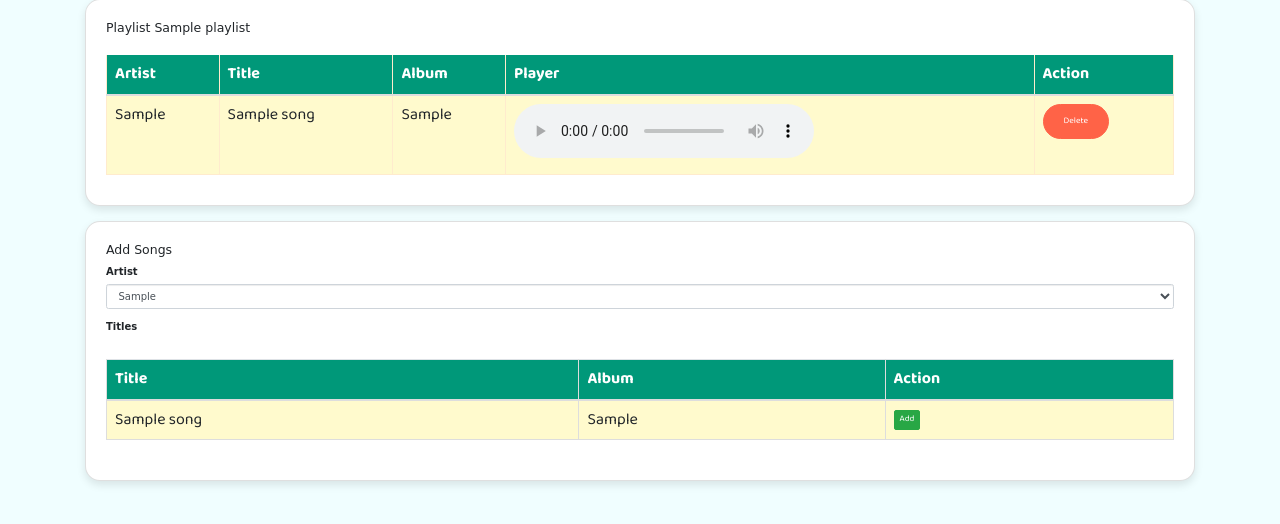
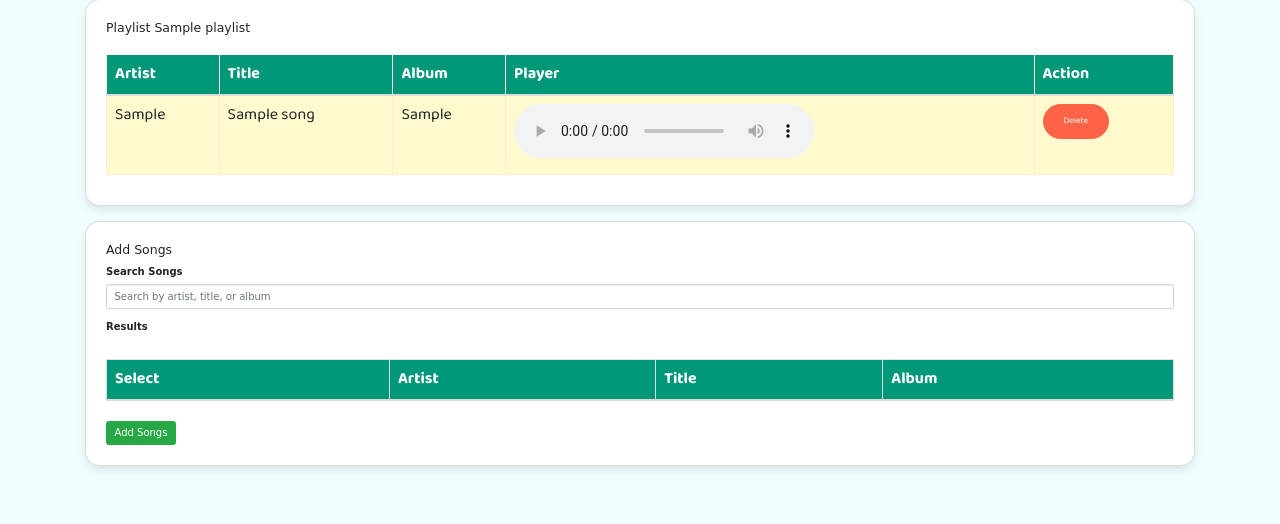
Before and after one commit to TheFerry10/tonitunes, a Flask app: page /playlist/edit/1 in a window 1280 px wide. Shown: the part 191-715 px from the top of the page. Run offline with Flask 3, Linux system fonts and the light colour scheme; tables that the repository leaves empty hold one stand-in row (values such as "Sample post"); lists and menus that the app fills with data are empty; some libraries are stand-ins or nearby versions.

Commit message:
Add song search and bulk add to playlist functionality

```diff
--- a/src/app/cardmanager/main/routes.py
+++ b/src/app/cardmanager/main/routes.py
@@ -2,7 +2,15 @@ import csv
 from pathlib import Path
 from typing import List
 
-from flask import current_app, flash, redirect, render_template, url_for
+from flask import (
+    current_app,
+    flash,
+    jsonify,
+    redirect,
+    render_template,
+    request,
+    url_for,
+)
 from sqlalchemy.orm import Session
 
 from ..db import db_session
@@ -104,6 +112,35 @@ def load_cards():
     return redirect(url_for(".index"))
 
 
+@main.route("/songs/search", methods=["GET"])
+def search_songs():
+    query = request.args.get("q", "").strip()
+    if not query:
+        return jsonify([])
+
+    songs = (
+        db_session.query(Song)
+        .filter(
+            Song.artist.ilike(f"%{query}%")
+            | Song.title.ilike(f"%{query}%")
+            | Song.album.ilike(f"%{query}%")
+        )
+        .all()
+    )
+    return jsonify(
+        [
+            {
+                "id": song.id,
+                "artist": song.artist,
+                "title": song.title,
+                "album": song.album,
+                "filename": song.filename,
+            }
+            for song in songs
+        ]
+    )
+
+
 def load_model_instances_from_csv(model: Base, file_path: Path) -> list[Base]:
     with open(file_path, "r", encoding="utf-8") as csvfile:
         reader = csv.DictReader(csvfile)
--- a/src/app/cardmanager/static/styles.css
+++ b/src/app/cardmanager/static/styles.css
@@ -172,3 +172,25 @@ tbody tr:hover {
 .wtf-form-card .card-body {
     padding: 20px;
 }
+
+.alert {
+    position: fixed;
+    top: 10px;
+    right: 10px;
+    z-index: 1050;
+    padding: 15px;
+    border-radius: 5px;
+    font-size: 14px;
+    box-shadow: 0 2px 5px rgba(0, 0, 0, 0.2);
+    display: none;
+}
+.alert-success {
+    background-color: #d4edda;
+    color: #155724;
+    border: 1px solid #c3e6cb;
+}
+.alert-error {
+    background-color: #f8d7da;
+    color: #721c24;
+    border: 1px solid #f5c6cb;
+}
--- a/src/app/cardmanager/templates/playlist-edit.html
+++ b/src/app/cardmanager/templates/playlist-edit.html
@@ -4,6 +4,7 @@
 {% block title %}Playlist{% endblock %}
 
 {% block page_content %}
+<div id="notification" class="alert" style="display: none;"></div>
 <div class="card wtf-form-card">
     <div class="card-body">
         <h5 class="card-title">Playlist {{ playlist.name }}</h5>
@@ -25,7 +26,7 @@
                     <td>{{ song.album }}</td>
                     <td>
                         <audio controls>
-                            <source src="/static/audio/{{song.filename.split('/').pop()}}" type="audio/mpeg">
+                            <source src="/static/audio/{{ song.filename.split('/').pop() }}" type="audio/mpeg">
                             Your browser does not support the audio element.
                         </audio>
                     </td>
@@ -43,50 +44,55 @@
     <div class="card-body">
         <h5 class="card-title">Add Songs</h5>
         <div class="form-group">
-            <label for="artist_select">Artist</label>
-            <select id="artist_select" name="artist_select" class="form-control">
-                {% for artist in artists %}
-                <option value="{{ artist }}">{{ artist }}</option>
-                {% endfor %}
-            </select>
+            <label for="song_search">Search Songs</label>
+            <input
+                type="text"
+                id="song_search"
+                class="form-control"
+                placeholder="Search by artist, title, or album"
+            />
         </div>
         <div class="form-group">
-            <label for="title_table">Titles</label>
+            <label for="song_results">Results</label>
             <div style="max-height: 300px; overflow-y: auto;">
                 <table class="table table-hover table-bordered">
                     <thead>
                         <tr>
+                            <th>Select</th>
+                            <th>Artist</th>
                             <th>Title</th>
                             <th>Album</th>
-                            <th>Action</th>
                         </tr>
                     </thead>
-                    <tbody id="title_table">
-                        <!-- Titles will be populated dynamically -->
+                    <tbody id="song_results">
+                        <!-- Results will be populated dynamically -->
                     </tbody>
                 </table>
             </div>
         </div>
+        <button id="add_songs_button" class="btn btn-success">Add Songs</button>
     </div>
 </div>
 
 <script>
-    const artistSelect = document.getElementById('artist_select');
-    const titleTable = document.getElementById('title_table');
+    const songSearchInput = document.getElementById('song_search');
+    const songResultsTable = document.getElementById('song_results');
+    const addSongsButton = document.getElementById('add_songs_button');
     const playlistTableBody = document.getElementById('playlist_table_body');
+    let selectedSongs = [];
 
-    // Fetch and populate titles based on the selected artist
-    artistSelect.addEventListener('change', () => {
-        const artist = artistSelect.value;
-        titleTable.innerHTML = ''; // Clear the table before fetching
+    // Fetch and display songs based on search input
+    songSearchInput.addEventListener('input', () => {
+        const query = songSearchInput.value.trim();
+        if (query.length < 2) return; // Avoid unnecessary requests for short queries
 
-        fetch(`/api/songs/artist/${artist}`)
+        fetch(`/songs/search?q=${encodeURIComponent(query)}`)
             .then(response => {
                 if (!response.ok) throw new Error('Failed to fetch songs');
                 return response.json();
             })
             .then(data => {
-                populateTitleTable(data);
+                populateSongResults(data);
             })
             .catch(error => {
                 console.error('Error fetching songs:', error);
@@ -94,70 +100,87 @@
             });
     });
 
-    // Populate the title table with add buttons
-    function populateTitleTable(songs) {
-        songs.sort((a, b) => a.title.localeCompare(b.title));
+    // Populate the song results table
+    function populateSongResults(songs) {
+        songResultsTable.innerHTML = ''; // Clear previous results
         songs.forEach(song => {
             const row = document.createElement('tr');
 
-            // Create the title cell
+            // Checkbox for selection
+            const selectCell = document.createElement('td');
+            const checkbox = document.createElement('input');
+            checkbox.type = 'checkbox';
+            checkbox.value = song.id;
+            checkbox.addEventListener('change', () => {
+                if (checkbox.checked) {
+                    selectedSongs.push(song);
+                } else {
+                    selectedSongs = selectedSongs.filter(s => s.id !== song.id);
+                }
+            });
+            selectCell.appendChild(checkbox);
+
+            // Artist, Title, Album cells
+            const artistCell = document.createElement('td');
+            artistCell.textContent = song.artist;
+
             const titleCell = document.createElement('td');
             titleCell.textContent = song.title;
 
-            // Create the album cell
             const albumCell = document.createElement('td');
             albumCell.textContent = song.album || 'Unknown';
 
-            // Create the action cell
-            const actionCell = document.createElement('td');
-            const addButton = document.createElement('button');
-            addButton.className = 'btn btn-success btn-sm';
-            addButton.textContent = 'Add';
-            addButton.onclick = () => addSongToPlaylist('{{ playlist.id }}', song);
-
-            // Append the button to the action cell
-            actionCell.appendChild(addButton);
-
             // Append cells to the row
+            row.appendChild(selectCell);
+            row.appendChild(artistCell);
             row.appendChild(titleCell);
             row.appendChild(albumCell);
-            row.appendChild(actionCell);
 
             // Append the row to the table
-            titleTable.appendChild(row);
+            songResultsTable.appendChild(row);
         });
     }
 
-    // Add a song to the playlist and update the table dynamically
-    function addSongToPlaylist(playlistId, song) {
-        fetch(`/api/playlists/${playlistId}/songs/${song.id}`, {
+    // Add selected songs to the playlist
+    addSongsButton.addEventListener('click', () => {
+        if (selectedSongs.length === 0) {
+            showNotification('No songs selected', 'error');
+            return;
+        }
+
+        const playlistId = '{{ playlist.id }}';
+        const songIds = selectedSongs.map(song => song.id);
+
+        fetch(`/api/playlists/${playlistId}/songs`, {
             method: 'POST',
-            headers: { 'Content-Type': 'application/json' }
+            headers: { 'Content-Type': 'application/json' },
+            body: JSON.stringify({ song_ids: songIds })
         })
-        .then(response => {
-            if (response.ok) {
-                addSongToTable(song);
-            } else {
-                throw new Error('Failed to add the song');
-            }
-        })
-        .catch(error => {
-            console.error('Error adding song:', error);
-            alert('Failed to add the song. Please try again.');
-        });
-    }
+            .then(response => {
+                if (!response.ok) throw new Error('Failed to add songs');
+                return response.json();
+            })
+            .then(() => {
+                selectedSongs.forEach(song => addSongToTable(song));
+                selectedSongs = []; // Clear selection
+                showNotification('Songs added successfully!', 'success');
+            })
+            .catch(error => {
+                console.error('Error adding songs:', error);
+                showNotification('Failed to add songs. Please try again.', 'error');
+            });
+    });
 
     // Add a new row to the playlist table
     function addSongToTable(song) {
         const newRow = document.createElement('tr');
-
         newRow.innerHTML = `
             <td>${song.artist}</td>
             <td>${song.title}</td>
-            <td>${song.album || 'Unknown'}</td> <!-- Added album column -->
+            <td>${song.album || 'Unknown'}</td>
             <td>
                 <audio controls>
-                    <source src="/static/audio/${song.filename.split('/').pop()}" type="audio/mpeg">
+                    <source src="/static/audio/${song.filename ? song.filename.split('/').pop() : ''}" type="audio/mpeg">
                     Your browser does not support the audio element.
                 </audio>
             </td>
@@ -189,16 +212,18 @@
         });
     }
 
-    // Sort artists alphabetically on page load
-    document.addEventListener('DOMContentLoaded', () => {
-        const options = Array.from(artistSelect.options);
-        options.sort((a, b) => a.text.localeCompare(b.text));
-        artistSelect.innerHTML = '';
-        options.forEach(option => artistSelect.appendChild(option));
+    function showNotification(message, type = "success") {
+        const notification = document.getElementById("notification");
+        notification.textContent = message;
 
-        if (artistSelect.value) {
-            artistSelect.dispatchEvent(new Event('change'));
-        }
-    });
+        // Set the appropriate class based on the type
+        notification.className = `alert alert-${type}`;
+        notification.style.display = "block";
+
+        // Automatically hide the notification after 3 seconds
+        setTimeout(() => {
+            notification.style.display = "none";
+        }, 3000);
+    }
 </script>
 {% endblock %}
```
Also changed, not shown: src/app/cardmanager/api/playlist.py (+51 -0 lines).
